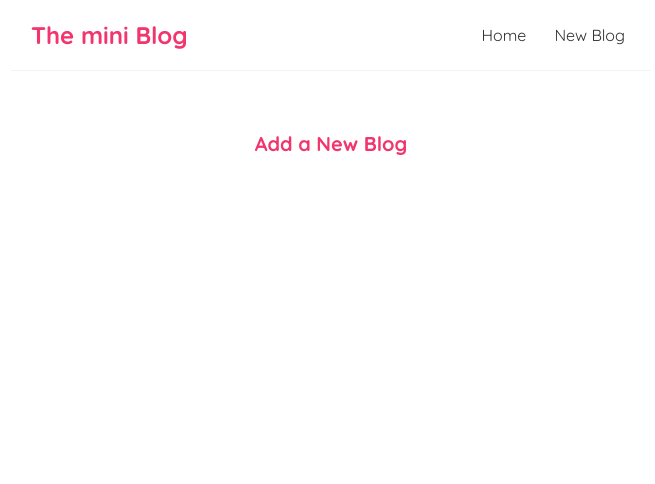
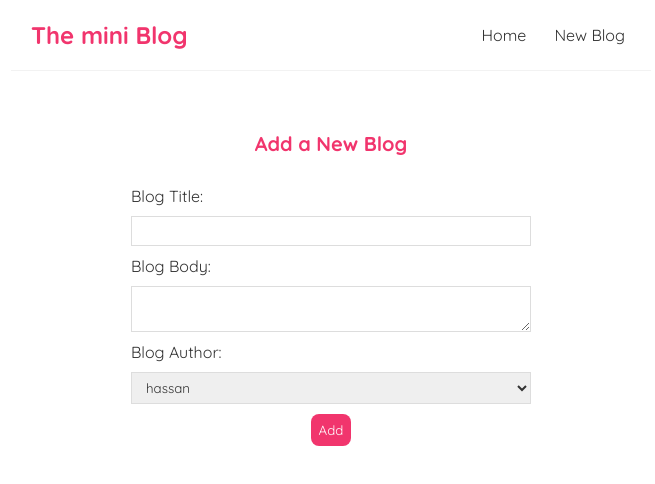
Before and after one commit to HassanZz/miniBlog-using-react, a React (Create React App) app: page /create in a window 1280 px wide. Shown: the top 484 px of the page, without its empty margins (309-964 px from the left). Built offline with nearby package versions, Linux system fonts and the light colour scheme.

Commit message:
initial setup of add blog added

```diff
--- a/src/Create.js
+++ b/src/Create.js
@@ -1,7 +1,37 @@
+import { useState } from "react";
+
 const Create = () => {
+  const [title, setTitle] = useState("");
+  const [body, setBody] = useState("");
+  const [author, setAuthor] = useState("hassan");
   return (
     <div className="create">
       <h2>Add a New Blog</h2>
+      <form>
+        <label>Blog Title:</label>
+        <input
+          type="text"
+          required
+          value={title}
+          onChange={(e) => setTitle(e.target.value)}
+        />
+        <label>Blog Body:</label>
+        <textarea
+          required
+          value={body}
+          onChange={(e) => setBody(e.target.value)}
+        ></textarea>
+        <label>Blog Author:</label>
+        <select
+          required
+          value={author}
+          onChange={(e) => setAuthor(e.target.value)}
+        >
+          <option value="hassan">hassan</option>
+          <option value="eli">eli</option>
+        </select>
+        <button>Add</button>
+      </form>
     </div>
   );
 };
```
